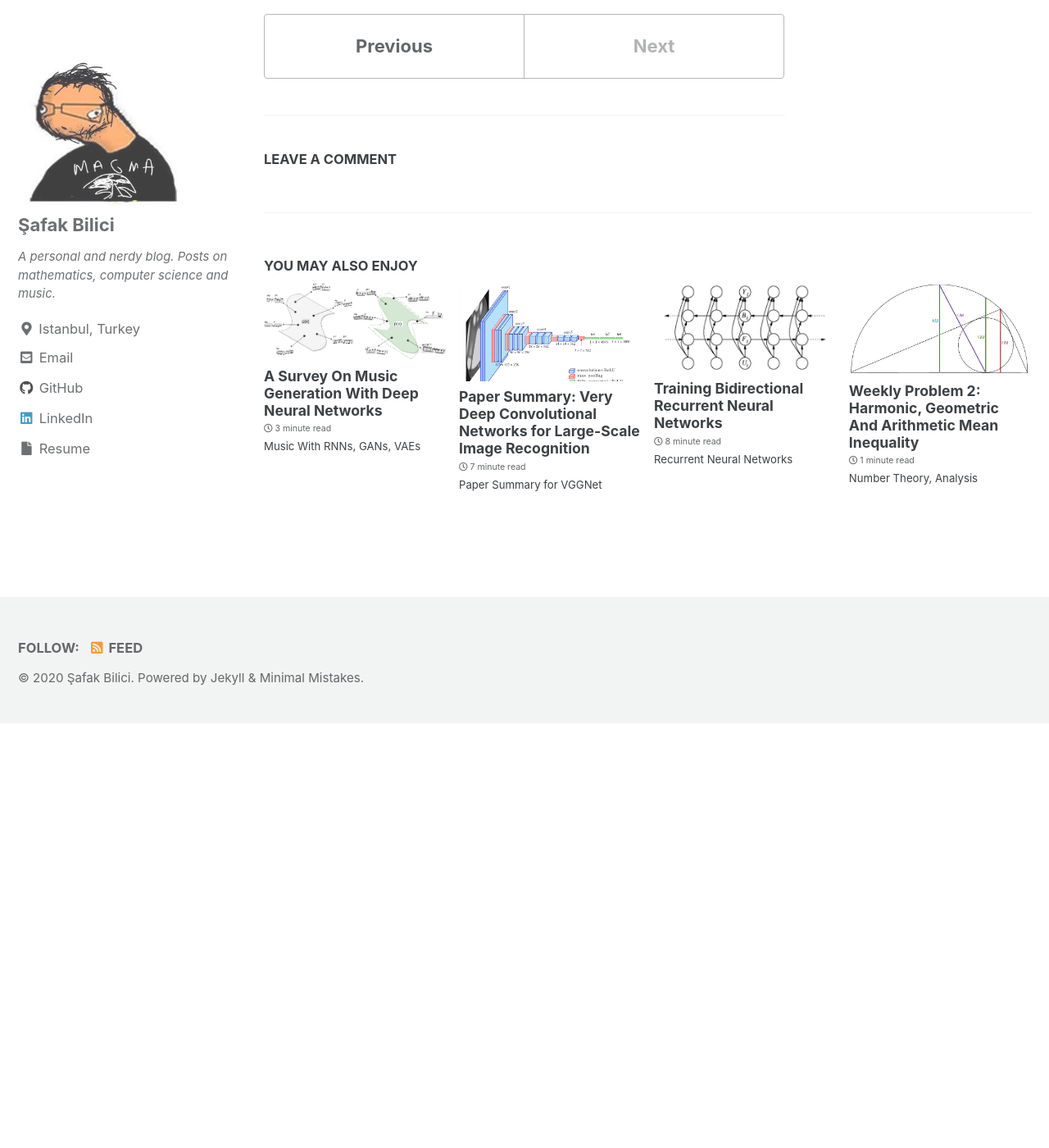
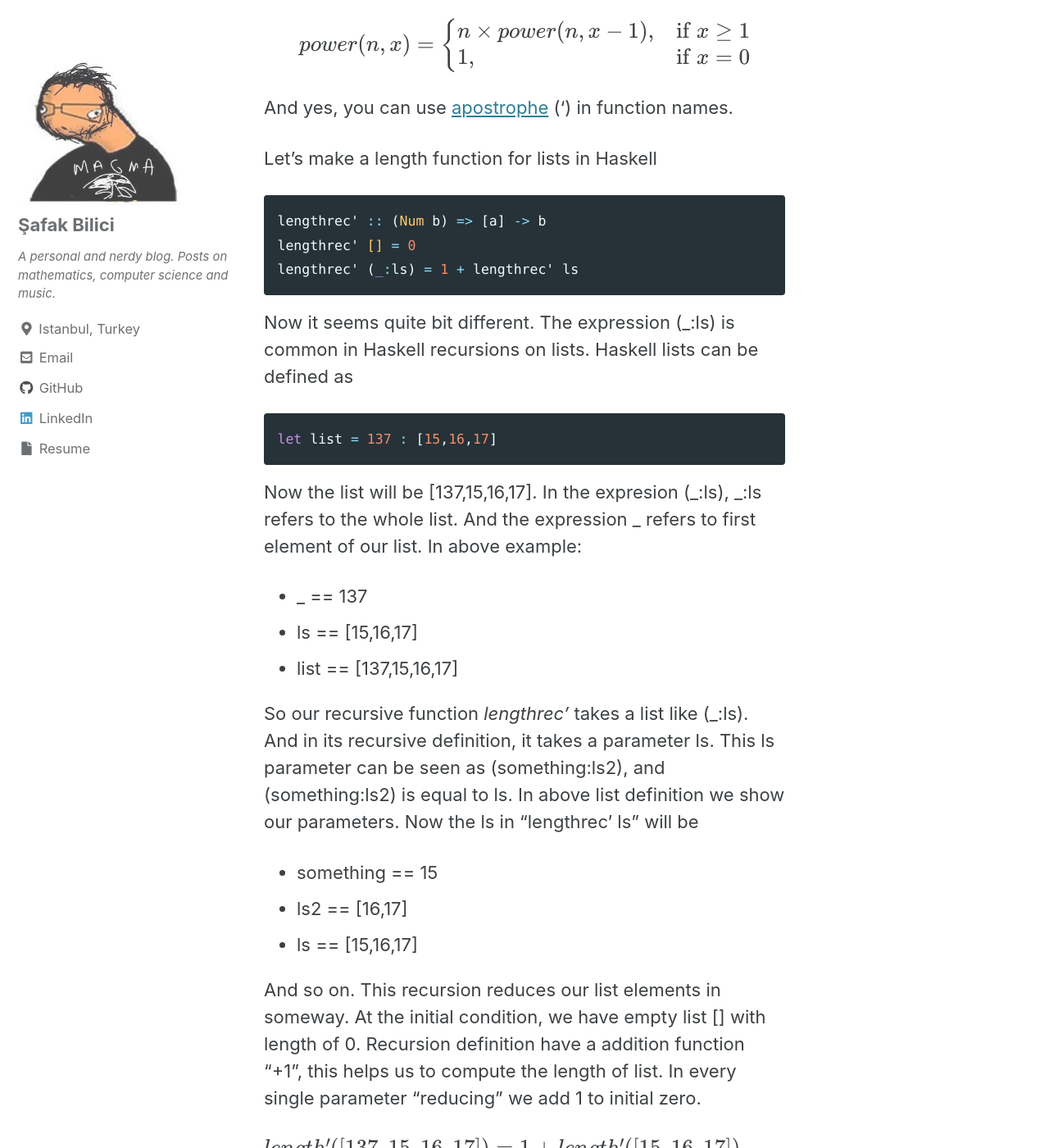
Before and after one commit to safakkbilici/safakkbilici.github.io, a Jekyll site: the page built from _posts/2020-11-11-haskell-loves-recursion.md, in a window 1280 px wide and 1400 px high, scrolled down 1744 px. Shown: the whole window at 82% size. Built offline with Jekyll 4.4.1, drawn with Linux system fonts in a browser that asks for light colours; cached includes are drawn as plain includes; formulas are drawn with MathJax 3; comment, search, counter and statistics services are not loaded; before the commit the page ends 2627 px from its top, so only the background shows below that; some of the changed text lies outside the part shown.

Commit message:
factorial

````diff
--- a/_posts/2020-11-11-haskell-loves-recursion.md
+++ b/_posts/2020-11-11-haskell-loves-recursion.md
@@ -24,7 +24,7 @@
 factorial n = n * factorialRecursive (n-1)
 ```
 
-We define our initial condition with pattern matching "factorial 0 = 1". Most imperative languages don't have pattern matching so you have to make a lot of if else statements to test for edge conditions, and it will getting unreadable. For now, it is easy to read Haskell recursion, the factorial one is nearly same as in C. In factorial, we have 1 fixed point that is $$factorial(0)= = 1$$. It can be read as
+We define our initial condition with pattern matching "factorial 0 = 1". Most imperative languages don't have pattern matching so you have to make a lot of if else statements to test for edge conditions, and it will getting unreadable. For now, it is easy to read Haskell recursion, the factorial one is nearly same as in C. In factorial, we have 1 fixed point that is $$factorial(0)= 1$$. It can be read as
 
 $$
 factorial(n)=
@@ -34,4 +34,61 @@
 \end{cases}
 $$
 
-One can look at the [fixed-point combinator](https://sookocheff.com/post/fp/recursive-lambda-functions/) in lambda calculus
+One can look at the [fixed-point combinator](https://sookocheff.com/post/fp/recursive-lambda-functions/) in lambda calculus.
+
+
+Let's move on to another example, equivalent to factorial one, the power operation:
+
+```
+power' :: Int -> Int -> Int
+power' n 0 = 1
+power' n x= n * (power' n (x-1))
+```
+
+As in factorial, we have a fixed point $$power(n,0) = 1$$. It can be read as again
+
+$$
+power(n,x)=
+\begin{cases}
+    n \times power(n, x-1),& \text{if }  x\geq 1\\
+    1,              & \text{if } x = 0
+\end{cases}
+$$
+
+And yes, you can use [apostrophe](https://www.youtube.com/watch?v=zXP_pr7np-o) (') in function names.
+
+
+Let's make a length function for lists in Haskell
+
+```haskell
+lengthrec' :: (Num b) => [a] -> b
+lengthrec' [] = 0
+lengthrec' (_:ls) = 1 + lengthrec' ls
+```
+
+Now it seems quite bit different. The expression (_:ls) is common in Haskell recursions on lists. Haskell lists can be defined as
+
+```haskell
+let list = 137 : [15,16,17]
+```
+
+Now the list will be [137,15,16,17]. In the expresion (_:ls), _:ls refers to the whole list. And the expression _ refers to first element of our list. In above example:
+
+- _ == 137
+- ls == [15,16,17]
+- list == [137,15,16,17]
+
+So our recursive function *lengthrec'* takes a list like (_:ls). And in its recursive definition, it takes a parameter ls. This ls parameter can be seen as (something:ls2), and (something:ls2) is equal to ls. In above list definition we show our parameters. Now the ls in "lengthrec' ls" will be
+
+- something == 15
+- ls2 == [16,17]
+- ls == [15,16,17]
+
+And so on. This recursion reduces our list elements in someway. At the initial condition, we have empty list [] with length of 0. Recursion definition have a addition function "+1", this helps us to compute the length of list. In every single parameter "reducing" we add 1 to initial zero.
+
+$$length'([137,15,16,17]) = 1 + length'([15,16,17])$$
+$$ =  1 + (1 + length'([16,17]))$$
+$$ = 1 + (1 + (1 + length'([17])))$$
+$$ = 1 + (1 + (1 + ( 1 + length'([]))))$$
+$$ = 1 + (1 + (1 + ( 1 + 0)))$$
+$$ = 4$$
````
